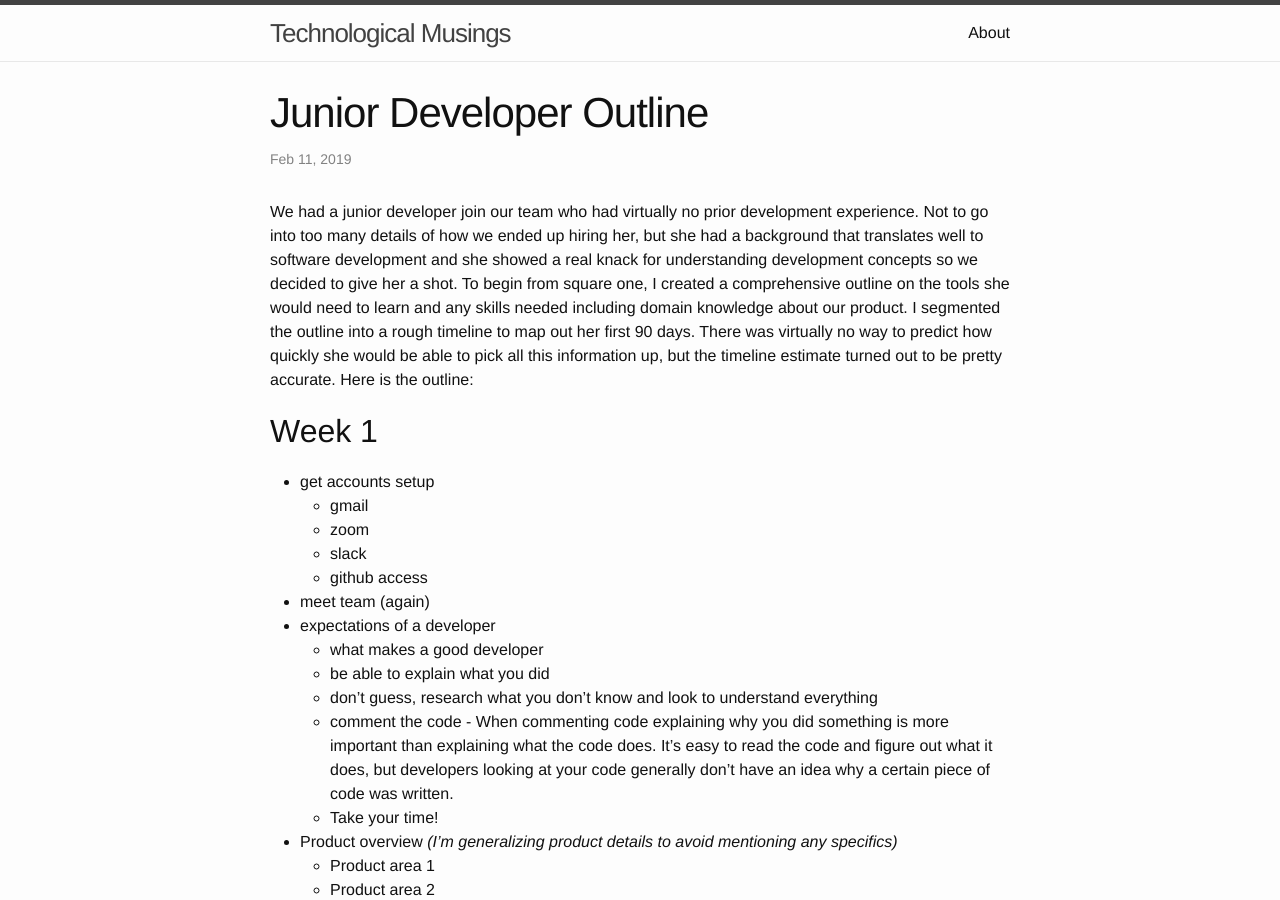
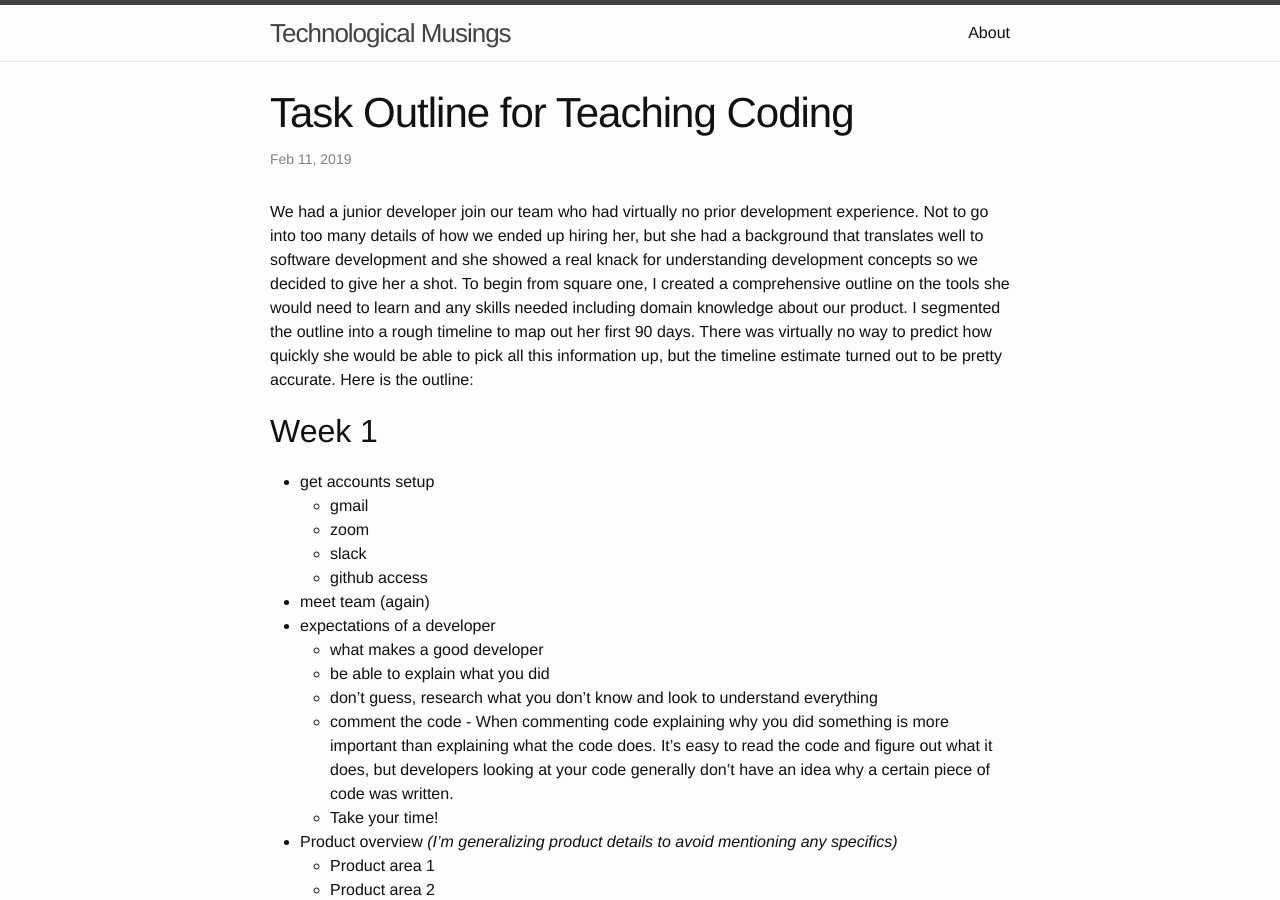
Before and after one commit to eric-vargo/eric-vargo.github.io, a Jekyll site: the page built from _posts/2019-02-11-Junior-Developer-Outline.markdown, in a window 1280 px wide and 900 px high. Built offline with Jekyll 4.4.1, drawn with Linux system fonts in a browser that asks for light colours.

Commit message:
new title

```diff
--- a/_posts/2019-02-11-Junior-Developer-Outline.markdown
+++ b/_posts/2019-02-11-Junior-Developer-Outline.markdown
@@ -1,6 +1,6 @@
 ---
 layout: post
-title:  "Junior Developer Outline"
+title:  "Task Outline for Teaching Coding"
 date:   2019-02-11 16:02:54
 ---
 We had a junior developer join our team who had virtually no prior development experience.  Not to go into too many details of how we ended up hiring her, but she had a background that translates well to software development and she showed a real knack for understanding development concepts so we decided to give her a shot. To begin from square one, I created a comprehensive outline on the tools she would need to learn and any skills needed including domain knowledge about our product.  I segmented the outline into a rough timeline to map out her first 90 days.  There was virtually no way to predict how quickly she would be able to pick all this information up, but the timeline estimate turned out to be pretty accurate.  Here is the outline:
```
